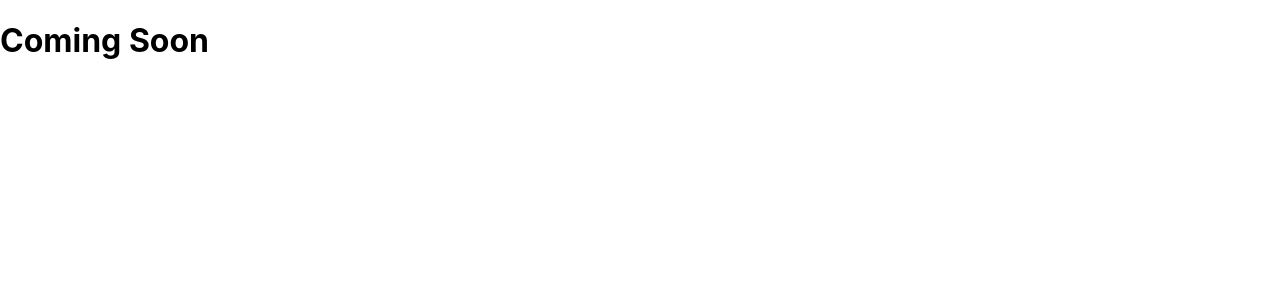
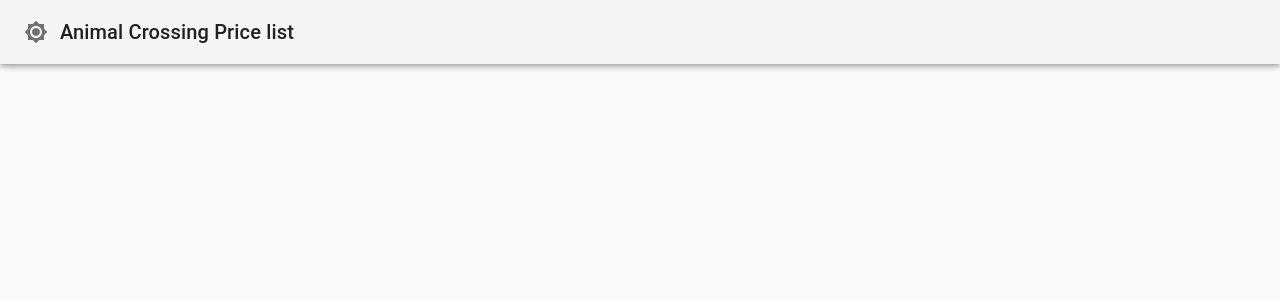
Before and after one commit to yirueilu-b/AnimalCrossingPrice, a React (Create React App) app: page / in a window 1280 px wide. Shown: the top 300 px of the page. Built offline with nearby package versions, Linux system fonts and the light colour scheme.

Commit message:
Add navbar

```diff
--- a/src/App.js
+++ b/src/App.js
@@ -3,10 +3,32 @@ import './Component/Table'
 import Navbar from "./Component/Navbar"
 import CssBaseline from '@material-ui/core/CssBaseline';
 import {useState} from 'react';
+import {MuiThemeProvider, createMuiTheme} from "@material-ui/core/styles";
+// import Demo from './Component/demo'
 
 function App() {
+    const [theme, setTheme] = useState({
+        palette: {
+            type: "light"
+        }
+    });
+    const toggleDarkTheme = () => {
+        console.log("pressed");
+        let newPaletteType = theme.palette.type === "light" ? "dark" : "light";
+        setTheme({
+            palette: {
+                type: newPaletteType
+            }
+        });
+    };
+    const muiTheme = createMuiTheme(theme);
+
     return (
-        <h1>Coming Soon</h1>
+        <MuiThemeProvider theme={muiTheme}>
+            <CssBaseline/>
+            <Navbar theme={theme.palette.type} onToggleDark={toggleDarkTheme}/>
+            {/*<Demo onToggleDark={toggleDarkTheme}/>*/}
+        </MuiThemeProvider>
     );
 }
 
--- a/src/Component/Navbar.js
+++ b/src/Component/Navbar.js
@@ -1,15 +1,17 @@
 import React from 'react';
-import PropTypes from 'prop-types';
+// import PropTypes from 'prop-types';
 import AppBar from '@material-ui/core/AppBar';
 import Toolbar from '@material-ui/core/Toolbar';
 import Typography from '@material-ui/core/Typography';
-import {makeStyles} from '@material-ui/core/styles';
 import CssBaseline from '@material-ui/core/CssBaseline';
 import useScrollTrigger from '@material-ui/core/useScrollTrigger';
 import Fab from '@material-ui/core/Fab';
 import KeyboardArrowUpIcon from '@material-ui/icons/KeyboardArrowUp';
 import Zoom from '@material-ui/core/Zoom';
-
+import IconButton from '@material-ui/core/IconButton';
+import MenuIcon from '@material-ui/icons/Menu';
+import Brightness7Icon from '@material-ui/icons/Brightness7';
+import Brightness4Icon from '@material-ui/icons/Brightness4';
 
 function ScrollTop(props) {
     const {children, window} = props;
@@ -39,21 +41,25 @@ function ScrollTop(props) {
     );
 }
 
-ScrollTop.propTypes = {
-    children: PropTypes.element.isRequired,
-    /**
-     * Injected by the documentation to work in an iframe.
-     * You won't need it on your project.
-     */
-    window: PropTypes.func,
-};
+// ScrollTop.propTypes = {
+//     children: PropTypes.element.isRequired,
+//     /**
+//      * Injected by the documentation to work in an iframe.
+//      * You won't need it on your project.
+//      */
+//     window: PropTypes.func,
+// };
 
-export default function BackToTop(props) {
+function BackToTop(props) {
+    console.log(props.theme)
     return (
         <React.Fragment>
             <CssBaseline/>
-            <AppBar>
+            <AppBar color="default">
                 <Toolbar>
+                    <IconButton edge="start" color="default" aria-label="menu" onClick={props.onToggleDark}>
+                        {props.theme === "light" ? <Brightness7Icon/> : <Brightness4Icon/>}
+                    </IconButton>
                     <Typography variant="h6">Animal Crossing Price list</Typography>
                 </Toolbar>
             </AppBar>
@@ -66,3 +72,5 @@ export default function BackToTop(props) {
         </React.Fragment>
     );
 }
+
+export default BackToTop
```
Also changed, not shown: 1 other file (tests, documents, lock files or other folders).
